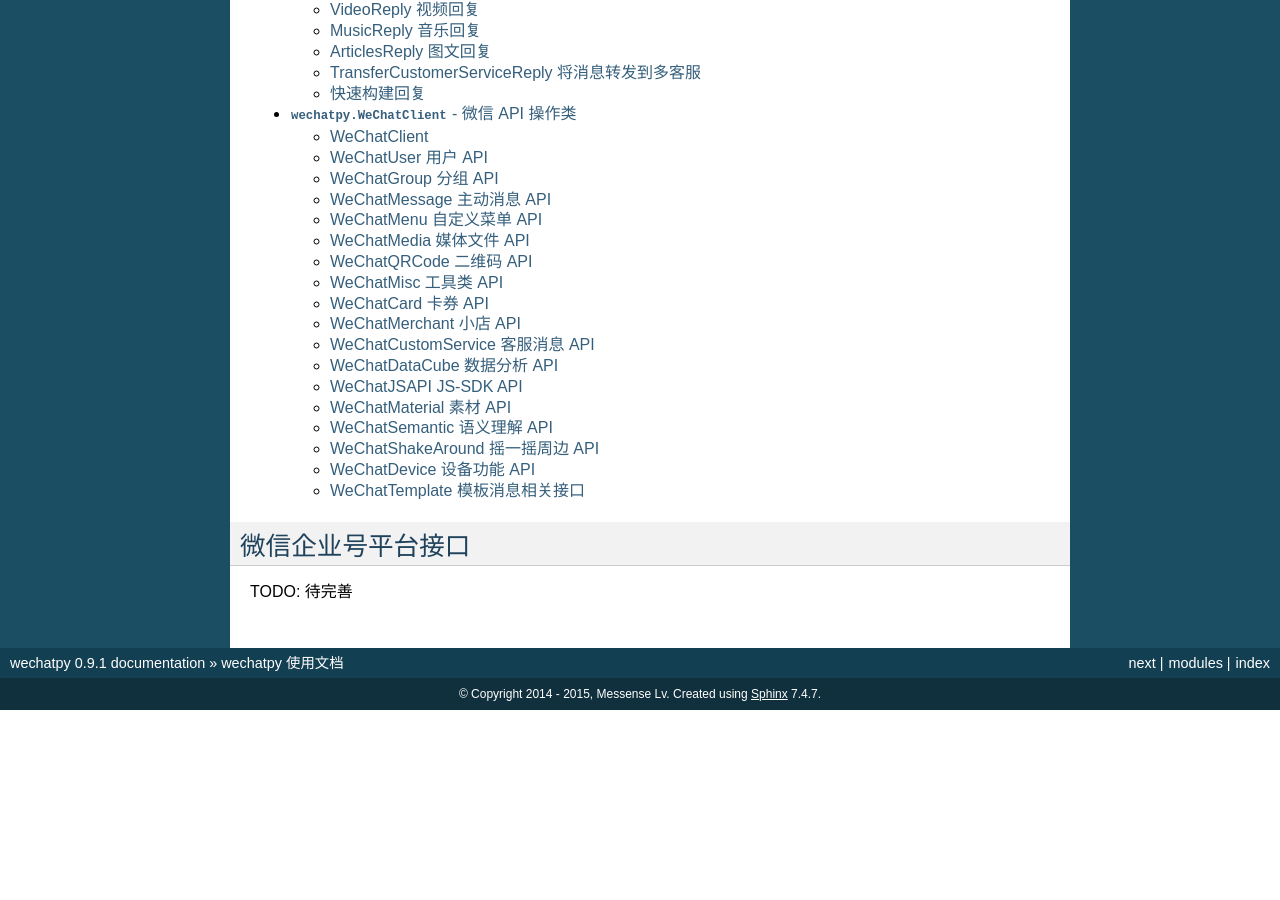
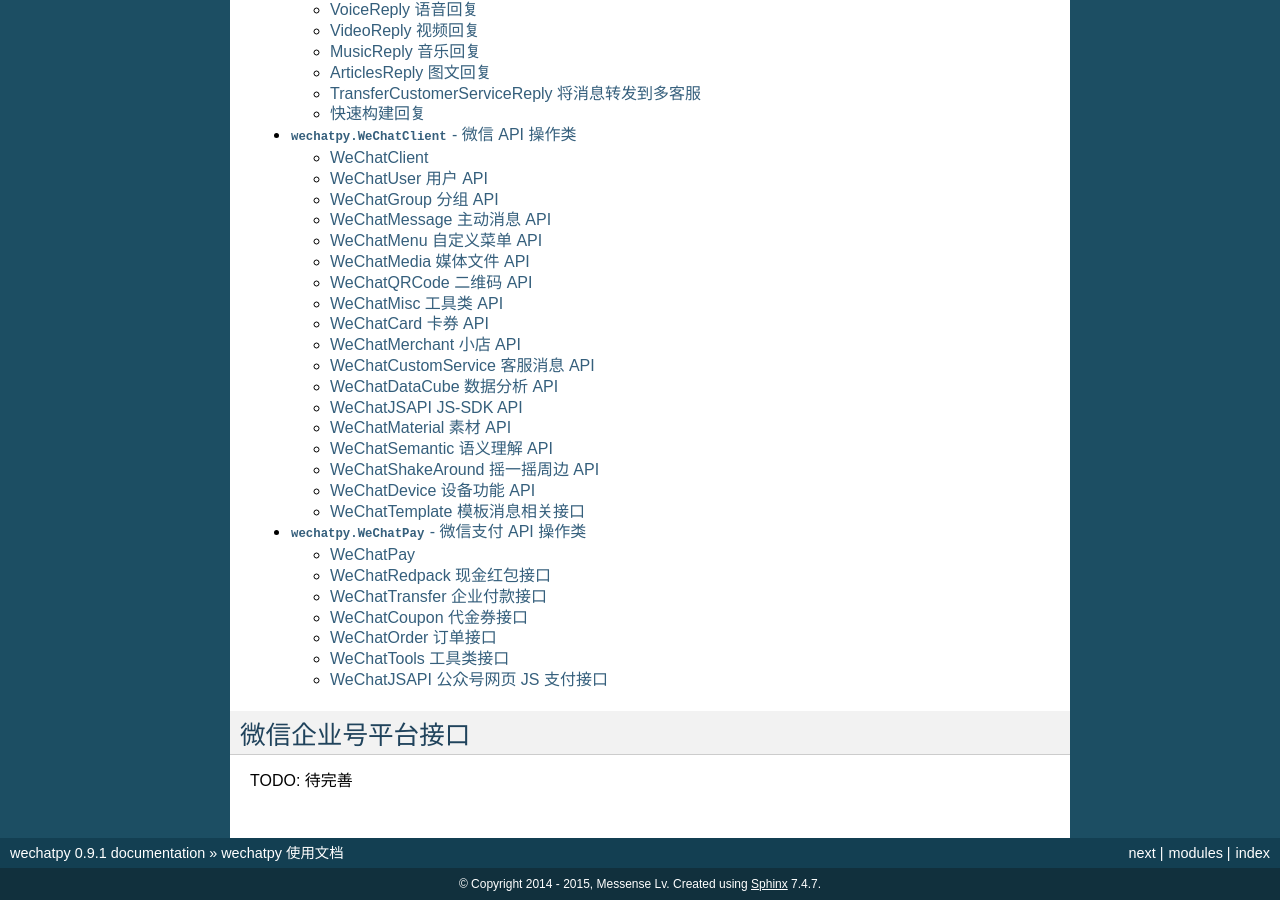
Before and after one commit to wechatpy/wechatpy, a Sphinx documentation site: the page built from docs/index.rst, in a window 1280 px wide and 900 px high, scrolled down 1236 px. Built offline with Sphinx 7.4.7, drawn with Linux system fonts in a browser that asks for light colours; before the commit the page ends 1946 px from its top, so only the background shows below that.

Commit message:
Add WeChatPay documents. [ci skip]

```diff
--- a/docs/changelog.rst
+++ b/docs/changelog.rst
@@ -1,5 +1,13 @@
 Changelog
 ================
+
+Version 0.9.1
+---------------------
++ 群发预览接口支持对指定微信号发送预览
++ 增加微信支付现金红包接口
++ 增加微信支付代金券接口
++ 增加微信支付企业付款接口
++ 增加微信支付公众号支付接口
 
 Version 0.9.0
 ---------------------
--- a/docs/index.rst
+++ b/docs/index.rst
@@ -27,6 +27,7 @@
    events
    replies
    client
+   pay
 
 微信企业号平台接口
 -------------------
--- /dev/null
+++ b/docs/pay.rst
@@ -0,0 +1,54 @@
+``wechatpy.WeChatPay`` - 微信支付 API 操作类
+===========================================
+
+WeChatPay
+----------------
+
+.. module:: wechatpy.pay
+
+.. autoclass:: WeChatPay
+   :members:
+
+
+.. module:: wechatpy.pay.api
+
+WeChatRedpack 现金红包接口
+---------------------------------
+
+.. autoclass:: WeChatRedpack
+   :members:
+
+
+WeChatTransfer 企业付款接口
+---------------------------------
+
+.. autoclass:: WeChatTransfer
+   :members:
+
+
+WeChatCoupon 代金券接口
+---------------------------------
+
+.. autoclass:: WeChatCoupon
+   :members:
+
+
+WeChatOrder 订单接口
+---------------------------------
+
+.. autoclass:: WeChatOrder
+   :members:
+
+
+WeChatTools 工具类接口
+---------------------------------
+
+.. autoclass:: WeChatTools
+   :members:
+
+
+WeChatJSAPI 公众号网页 JS 支付接口
+-------------------------------------
+
+.. autoclass:: WeChatJSAPI
+   :members:
```
